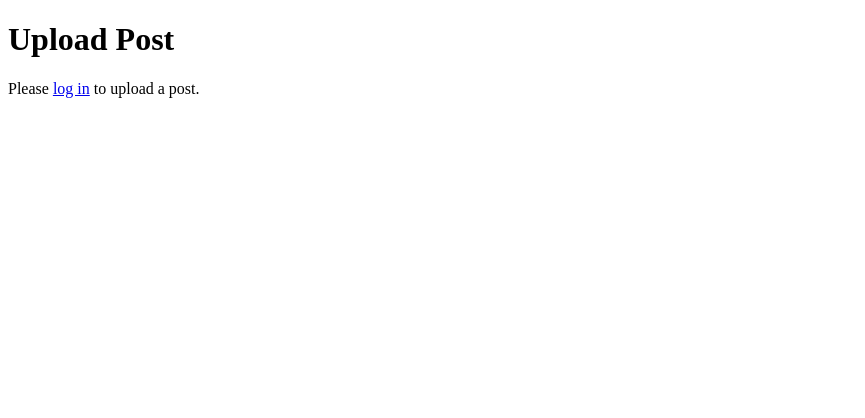
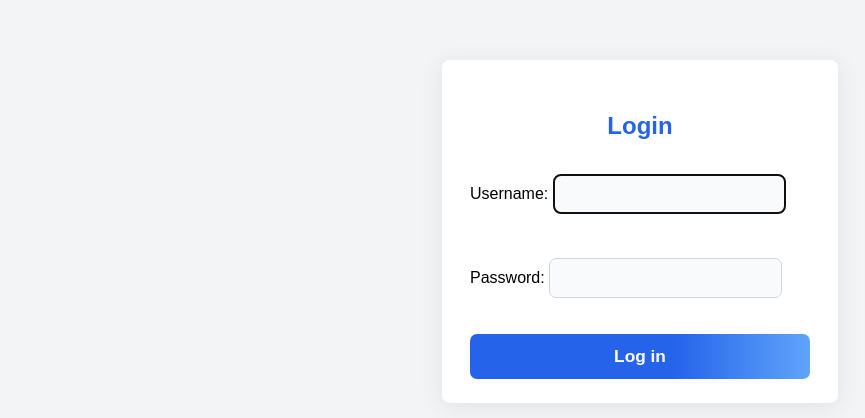
Before and after one commit to Maadesh01/Upload_gallery, a Django app: page /login/ in a window 1280 px wide. Shown: the top 418 px of the page, without its empty margins (0-865 px from the left). Run offline with Django 5.2, Linux system fonts and the light colour scheme.

Commit message:
Initial commit: Django + Next.js project setup

```diff
--- a/backend/posts/templates/login.html
+++ b/backend/posts/templates/login.html
@@ -2,99 +2,52 @@
 <html lang="en">
 <head>
     <meta charset="UTF-8">
-    <meta name="viewport" content="width=device-width, initial-scale=1.0">
-    <title>Upload Post</title>
+    <title>Login</title>
     <style>
-        /* ...existing styles... */
-        .dropzone {
-            border: 2px dashed #007bff;
-            border-radius: 6px;
-            padding: 30px;
-            text-align: center;
-            color: #888;
-            margin-bottom: 15px;
-            background: #f9f9f9;
+        body { font-family: Arial, sans-serif; background: #f3f4f6; }
+        .login-container {
+            max-width: 340px;
+            margin: 60px auto;
+            background: #fff;
+            border-radius: 8px;
+            box-shadow: 0 4px 24px rgba(0,0,0,0.08);
+            padding: 32px 28px 24px 28px;
+        }
+        h2 { text-align: center; color: #2563eb; margin-bottom: 18px; }
+        form { display: flex; flex-direction: column; gap: 12px; }
+        input[type="text"], input[type="password"] {
+            padding: 10px 12px;
+            border: 1.5px solid #d1d5db;
+            border-radius: 7px;
+            font-size: 1rem;
+            background: #f9fafb;
+        }
+        input[type="submit"] {
+            background: linear-gradient(90deg, #2563eb 60%, #60a5fa 100%);
+            color: #fff;
+            border: none;
+            border-radius: 7px;
+            padding: 12px 0;
+            font-size: 1.08rem;
+            font-weight: 600;
             cursor: pointer;
-            transition: border-color 0.2s;
+            margin-top: 8px;
         }
-        .dropzone.dragover {
-            border-color: #0056b3;
-            background: #e6f0ff;
-        }
-        .preview-list {
-            display: flex;
-            flex-wrap: wrap;
-            gap: 8px;
-            margin-bottom: 10px;
-        }
-        .preview-list img {
-            width: 60px;
-            height: 60px;
-            object-fit: cover;
-            border-radius: 4px;
-            border: 1px solid #ddd;
-        }
+        .errorlist { color: #dc2626; margin-bottom: 8px; }
     </style>
 </head>
 <body>
-    <div class="container">
-        <h1>Upload Post</h1>
-        {% if user.is_authenticated %}
-            <form method="post" enctype="multipart/form-data">
-                {% csrf_token %}
-                <label for="caption">Caption:</label>
-                <input type="text" name="caption" id="caption" required>
-                <label>Images:</label>
-                <div id="dropzone" class="dropzone">
-                    Drag & drop images here or click to select
-                    <input type="file" name="images" id="images" accept="image/*" multiple style="display:none;">
-                </div>
-                <div class="preview-list" id="preview-list"></div>
-                <input type="submit" value="Upload">
-            </form>
-            {% if message %}
-                <p class="message">{{ message }}</p>
-            {% endif %}
-            <script>
-                const dropzone = document.getElementById('dropzone');
-                const fileInput = document.getElementById('images');
-                const previewList = document.getElementById('preview-list');
-
-                dropzone.addEventListener('click', () => fileInput.click());
-
-                dropzone.addEventListener('dragover', (e) => {
-                    e.preventDefault();
-                    dropzone.classList.add('dragover');
-                });
-
-                dropzone.addEventListener('dragleave', () => {
-                    dropzone.classList.remove('dragover');
-                });
-
-                dropzone.addEventListener('drop', (e) => {
-                    e.preventDefault();
-                    dropzone.classList.remove('dragover');
-                    fileInput.files = e.dataTransfer.files;
-                    showPreviews();
-                });
-
-                fileInput.addEventListener('change', showPreviews);
-
-                function showPreviews() {
-                    previewList.innerHTML = '';
-                    Array.from(fileInput.files).forEach(file => {
-                        const reader = new FileReader();
-                        reader.onload = (e) => {
-                            const img = document.createElement('img');
-                            img.src = e.target.result;
-                            previewList.appendChild(img);
-                        };
-                        reader.readAsDataURL(file);
-                    });
-                }
-            </script>
-        {% else %}
-            <p class="error">Please <a href="{% url 'login' %}">log in</a> to upload a post.</p>
+    <div class="login-container">
+        <h2>Login</h2>
+        <form method="post" action="">
+            {% csrf_token %}
+            {{ form.as_p }}
+            <input type="submit" value="Log in">
+        </form>
+        {% if form.errors %}
+            <div class="errorlist">
+                Invalid username or password.
+            </div>
         {% endif %}
     </div>
 </body>
```
Also changed, not shown: backend/photo_app/settings.py (+8 -6 lines).
